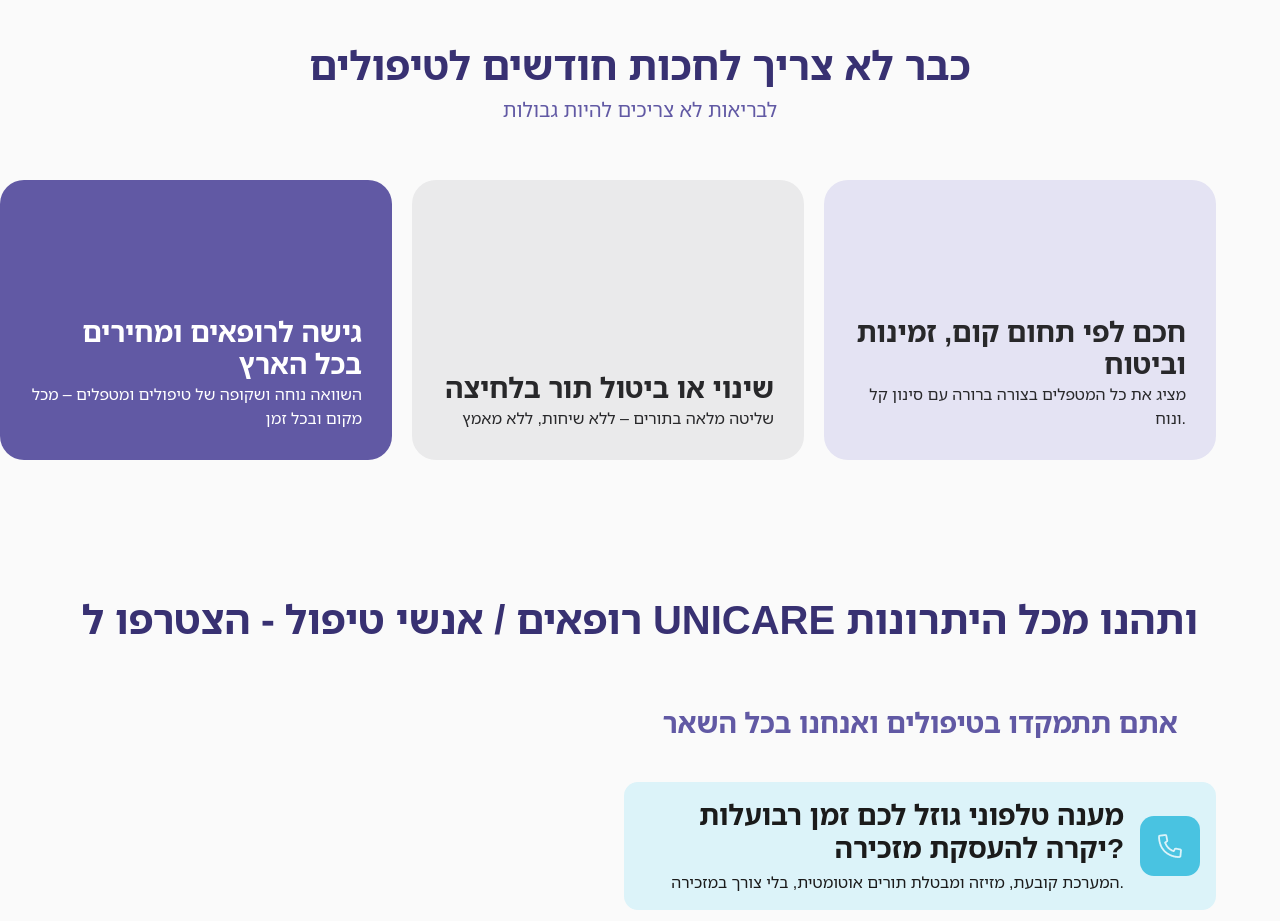
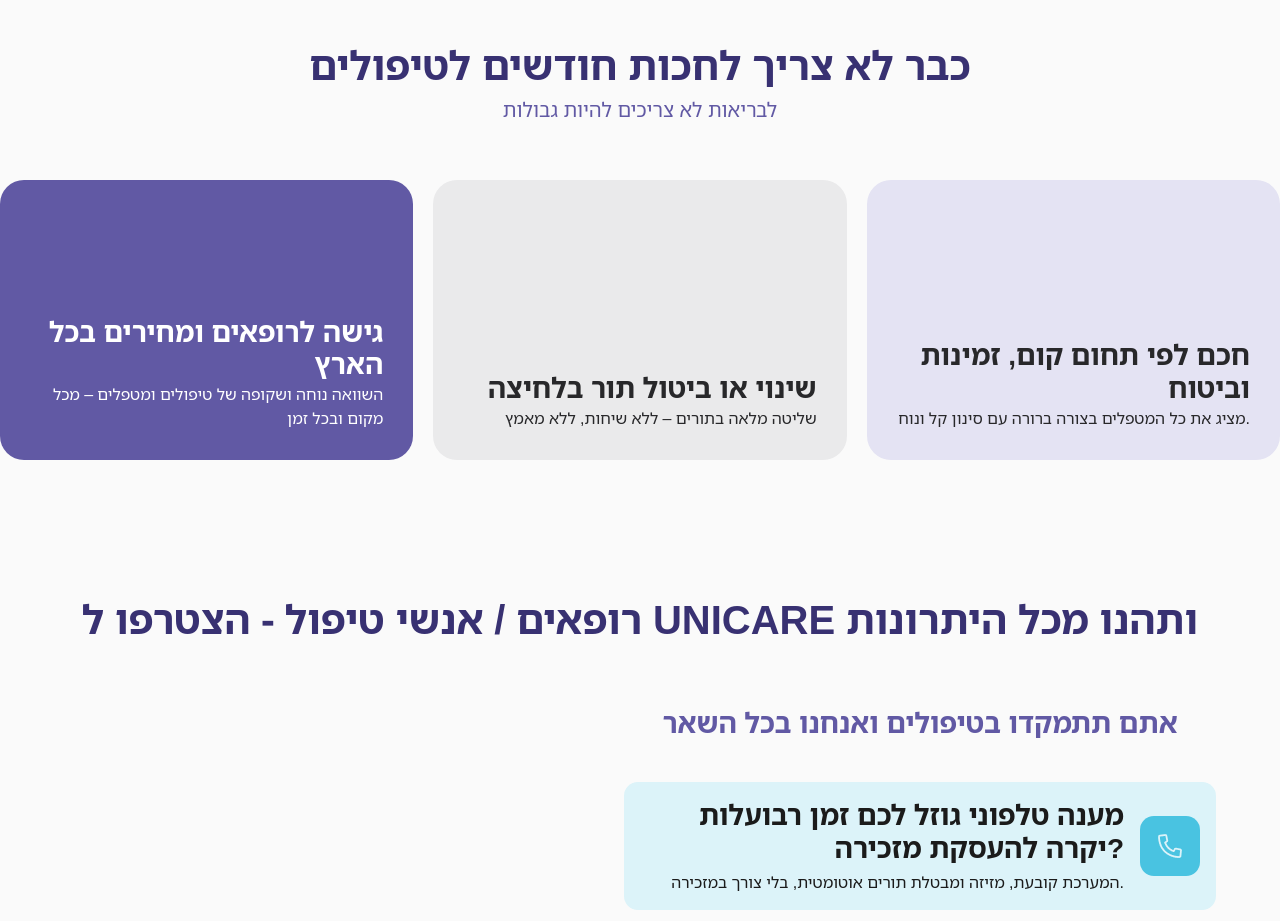
Before and after one commit to alonzojoe/unicare, a React (Vite) app: page / in a window 1280 px wide. Shown: the part 1260-2181 px from the top of the page. Built offline with nearby package versions, Linux system fonts and the light colour scheme.

Commit message:
remove padding-r (fixed items not centered)

```diff
--- a/src/components/TreatmentsSection.jsx
+++ b/src/components/TreatmentsSection.jsx
@@ -9,7 +9,7 @@
   return (
     <section id="treatment">
       <ContentHeader title={title} subTitle={subTitle} />
-      <div className="max-w-10xl mx-auto py-14 lg:pl-[42.5] lg:pr-16 grid items-center px-8 lg:px-0 grid-cols-1 gap-5 lg:grid-cols-3 mb-20">
+      <div className="max-w-10xl mx-auto py-14 grid items-center px-8 lg:px-0 grid-cols-1 gap-5 lg:grid-cols-3 mb-20">
         {cards.map((item) => (
           <TreatmentCard content={item} key={item.id} />
         ))}
```
